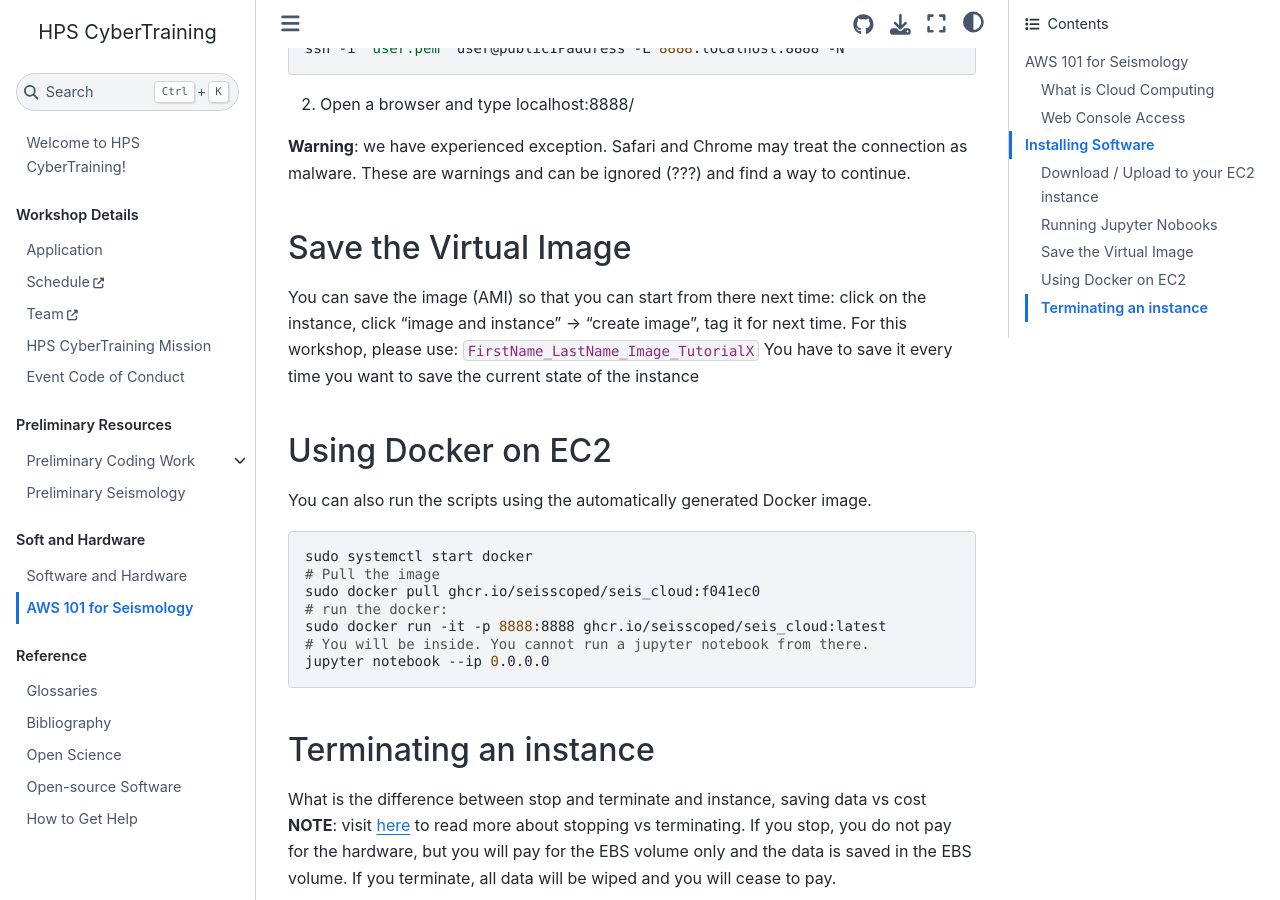
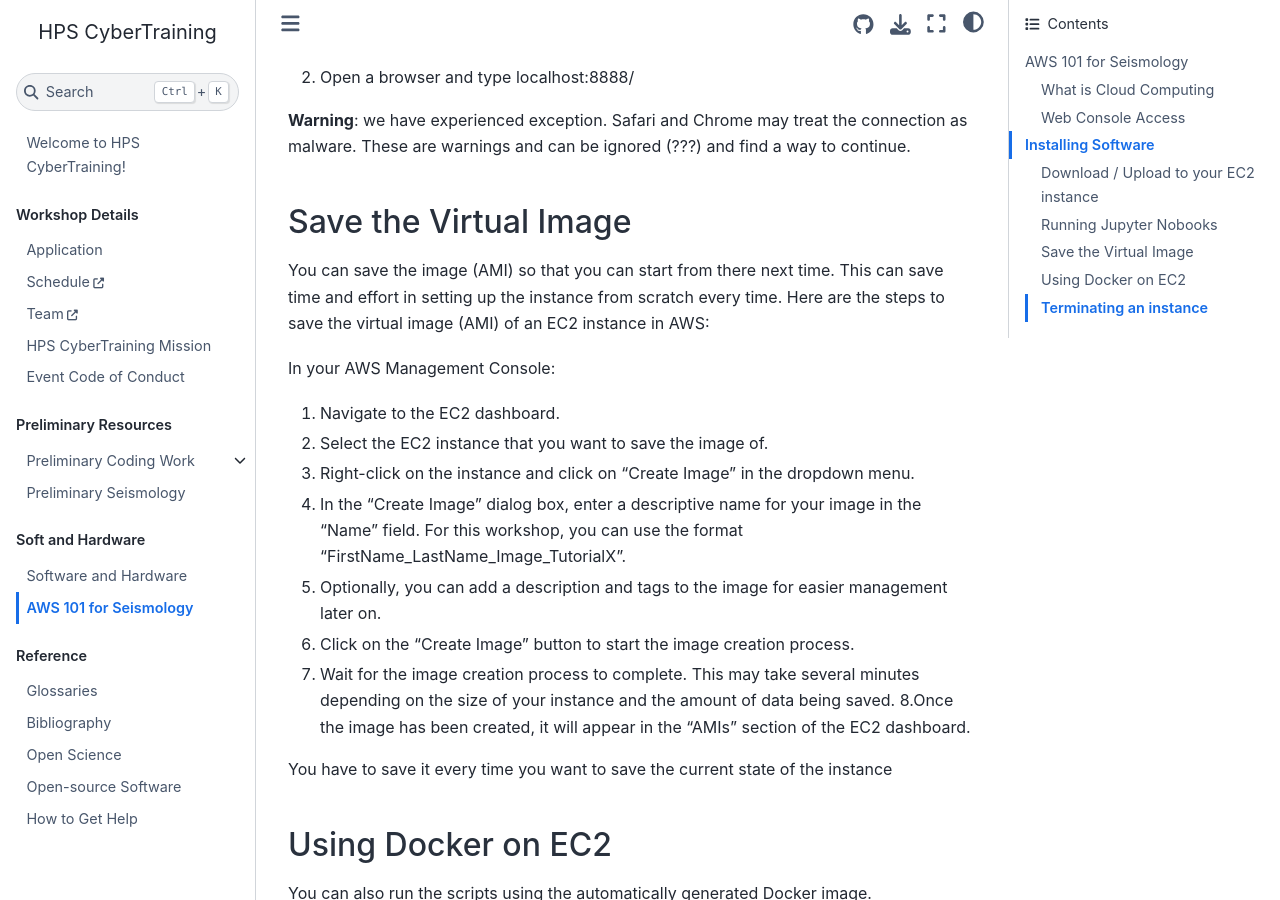
Before and after one commit to SeisSCOPED/HPS, a Jupyter Book: the page built from book/softhardware/AWS_101.md, in a window 1280 px wide and 900 px high, scrolled down 3176 px. Built offline with Jupyter Book 1.0.4 settings and Sphinx 7.4.7 and the Sphinx Book theme 1.1.4, drawn with Linux system fonts in a browser that asks for light colours; some of the changed text lies outside the part shown.

Commit message:
added descriptions for saving image

```diff
--- a/book/softhardware/AWS_101.md
+++ b/book/softhardware/AWS_101.md
@@ -114,8 +114,19 @@ __Warning__: we have experienced exception. Safari and Chrome may treat the conn
 
 ## Save the Virtual Image
 
-You can save the image (AMI) so that you can start from there next time: click on the instance, click “image and instance” -> “create image”, tag it for next time. For this workshop, please use:
-``FirstName_LastName_Image_TutorialX``
+You can save the image (AMI) so that you can start from there next time. This can save time and effort in setting up the instance from scratch every time.
+Here are the steps to save the virtual image (AMI) of an EC2 instance in AWS:
+
+In your AWS Management Console:
+1. Navigate to the EC2 dashboard.
+2. Select the EC2 instance that you want to save the image of.
+3. Right-click on the instance and click on "Create Image" in the dropdown menu.
+4. In the "Create Image" dialog box, enter a descriptive name for your image in the "Name" field. For this workshop, you can use the format "FirstName_LastName_Image_TutorialX".
+5. Optionally, you can add a description and tags to the image for easier management later on.
+6. Click on the "Create Image" button to start the image creation process.
+7. Wait for the image creation process to complete. This may take several minutes depending on the size of your instance and the amount of data being saved.
+8.Once the image has been created, it will appear in the "AMIs" section of the EC2 dashboard.
+
 You have to save it every time you want to save the current state of the instance
 
 ## Using Docker on EC2
```
Also changed, not shown: other parts of book/softhardware/AWS_101.md (+2 -2 lines).
